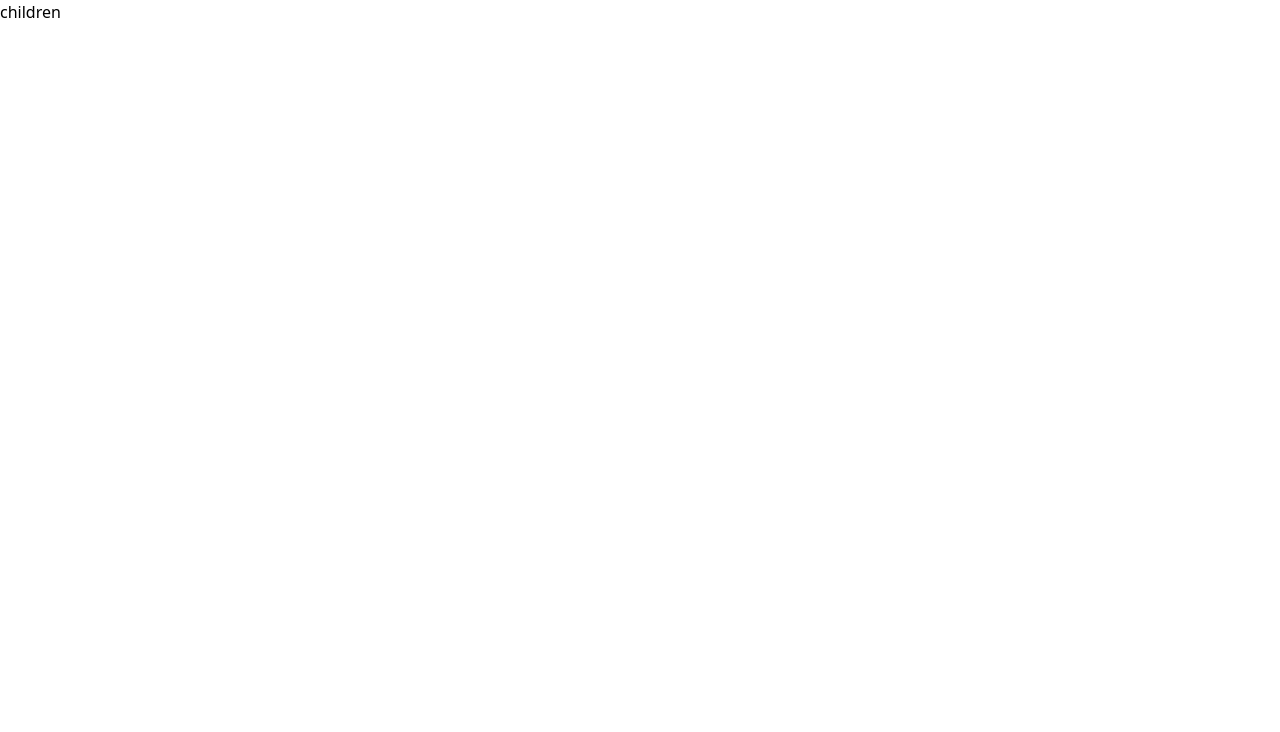
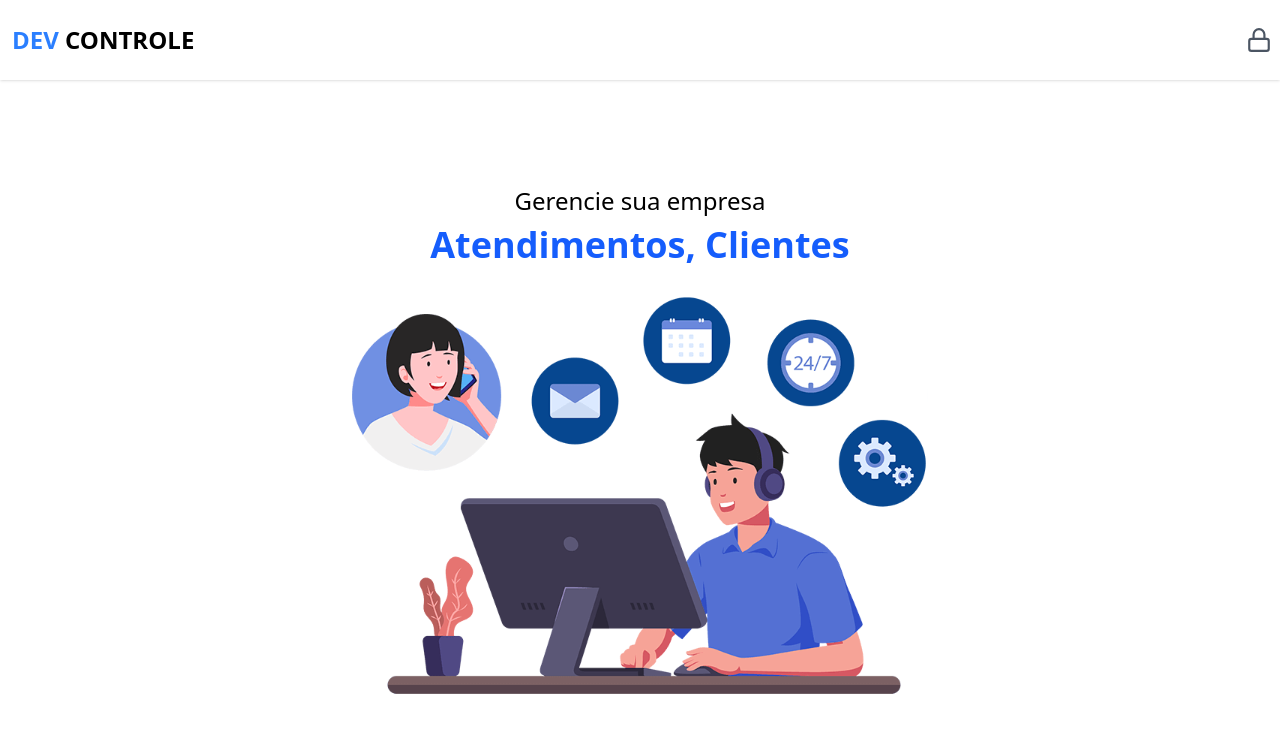
Before and after one commit to joaomouratocn/dev-controle, a Next.js app: page / in a window 1280 px wide. Shown: the top 732 px of the page. Built offline with nearby package versions, Linux system fonts and the light colour scheme; no server answers.

Commit message:
colocado opções de login no header

```diff
--- a/src/app/layout.tsx
+++ b/src/app/layout.tsx
@@ -30,7 +30,7 @@
         className={`${geistSans.variable} ${geistMono.variable} antialiased`}
       >
         <AuthProvider>
-          {<Header />}
+          <Header />
           {children}
         </AuthProvider>
       </body>
--- a/src/components/header/index.tsx
+++ b/src/components/header/index.tsx
@@ -1,7 +1,21 @@
+'use client'
+
 import Link from "next/link";
-import { FiUser, FiLogOut } from "react-icons/fi";
+import { FiUser, FiLogOut, FiLoader, FiLock } from "react-icons/fi";
+import { signIn, signOut, useSession } from 'next-auth/react'
 
 export function Header() {
+
+  const { status, data } = useSession()
+
+  async function handleLogin() {
+    await signIn();
+  }
+
+  async function handlelogout() {
+    await signOut();
+  }
+
   return (
     <header className="w-full flex items-center px-2 py-4 bg-white h-20 shadow-sm">
       <div className="w-full flex items-center justify-between max-w-7xl mx-auto">
@@ -11,6 +25,19 @@
           </h1>
         </Link>
 
+        {status === "loading" && (
+          <button>
+            <FiLoader size={26} color="#4b5563" />
+          </button>
+        )}
+
+        {status === 'unauthenticated' && (
+          <button onClick={handleLogin}>
+            <FiLock size={26} color="#4b5563" />
+          </button>
+        )}
+
+        {status === 'authenticated' && (
           <div className="flex items-baseline gap-4">
             <Link href="/dashboard">
               <FiUser size={26} color="#4b5563" />
@@ -20,6 +47,7 @@
               <FiLogOut size={26} color="#4b5563" />
             </button>
           </div>
+        )}
       </div>
     </header>
   );
--- a/src/lib/prisma.ts
+++ b/src/lib/prisma.ts
@@ -1,4 +1,4 @@
-import { PrismaClient } from "@prisma/client";
+import { PrismaClient } from '../generated/prisma/client'
 
 let prisma: PrismaClient;
 
@@ -7,13 +7,14 @@
 } else {
   let globalWithPrisma = global as typeof globalThis & {
     prisma: PrismaClient;
-  };
+  }
 
   if (!globalWithPrisma.prisma) {
     globalWithPrisma.prisma = new PrismaClient();
   }
 
   prisma = globalWithPrisma.prisma;
+
 }
 
 export default prisma;
--- a/src/providers/auth.tsx
+++ b/src/providers/auth.tsx
@@ -2,5 +2,5 @@
 import { SessionProvider, SessionProviderProps } from "next-auth/react";
 
 export const AuthProvider = ({ children }: SessionProviderProps) => {
-  return <SessionProvider>children</SessionProvider>;
+  return <SessionProvider>{children}</SessionProvider>;
 };
```
Also changed, not shown: 1 other file (tests, documents, lock files or other folders). Lines whose indentation alone changed are shown as unchanged.
